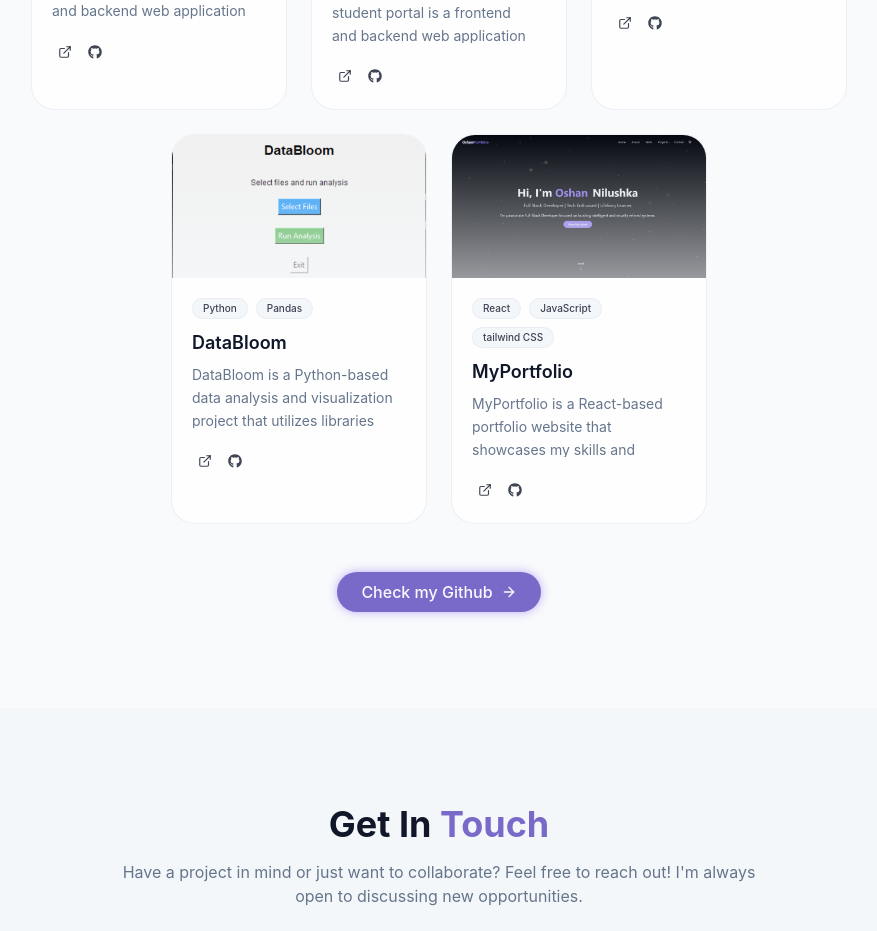
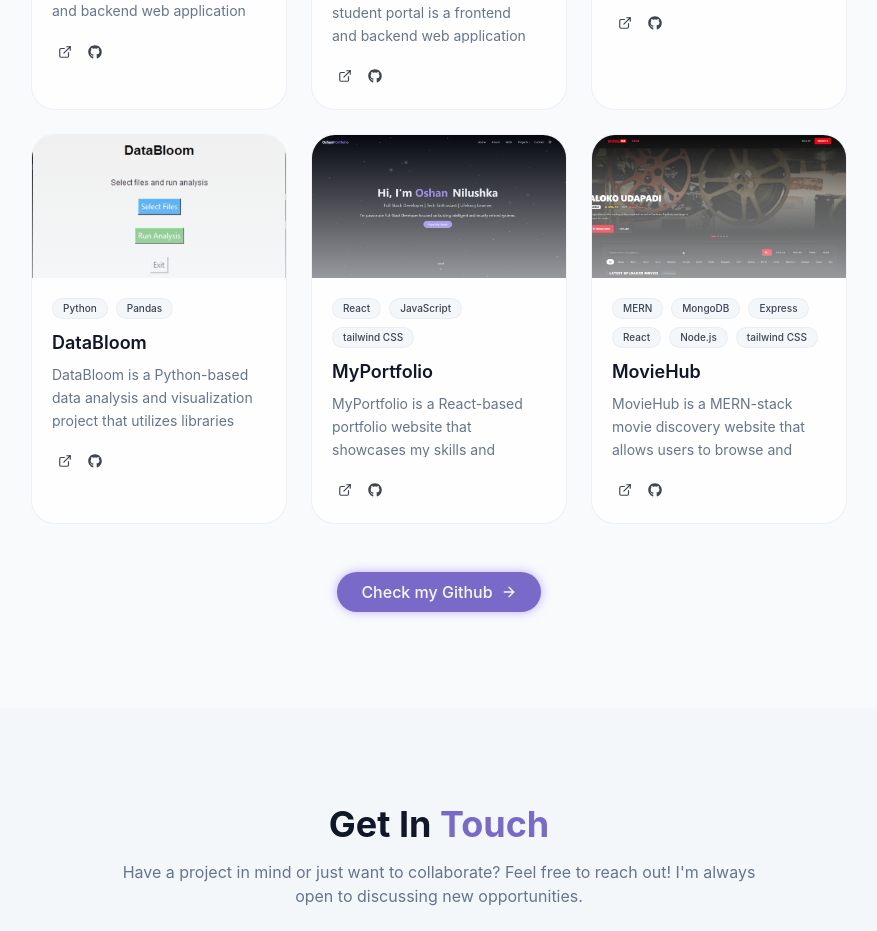
Before and after one commit to OshanNilushka/My-Portfolio, a React (Vite) app in the folder oshan/: page / in a window 1280 px wide. Shown: the part 3460-4391 px from the top of the page, without its empty margins (201-1078 px from the left). Built offline with nearby package versions, Linux system fonts and the light colour scheme.

Commit message:
new project added

```diff
--- a/oshan/src/Components/ProjectSection.jsx
+++ b/oshan/src/Components/ProjectSection.jsx
@@ -54,6 +54,18 @@ const projects = [
             "MyPortfolio is a React-based portfolio website that showcases my skills and projects.",
         image: "/Projects/Project5.png",
         tags: ["React", "JavaScript", "tailwind CSS"],
+
+        DemoURL: "#",
+        GithubURL: "#",
+    },
+
+    {
+        id: 6,
+        title: "MovieHub",
+        description:
+            "MovieHub is a MERN-stack movie discovery website that allows users to browse and search for their favorite films.",
+        image: "/Projects/Project6.png",
+        tags: ["MERN", "MongoDB", "Express", "React", "Node.js", "tailwind CSS"],
 
         DemoURL: "#",
         GithubURL: "#",
```
Also changed, not shown: oshan/public/Projects/Project6.png (added).
